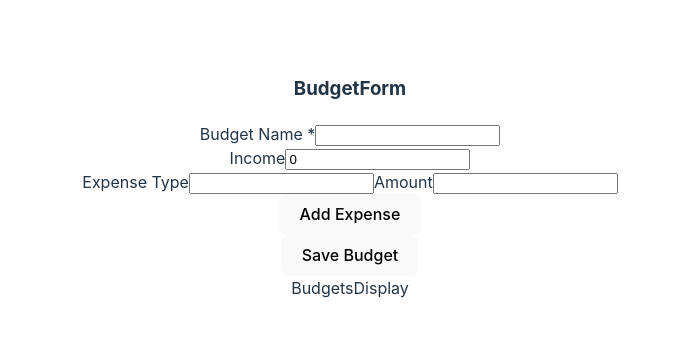
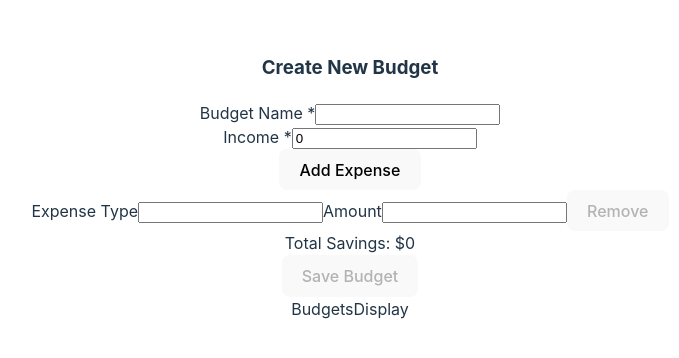
Before and after one commit to Matt-Roden/BudgetBuddy2, a React (Vite) app: page / in a window 1280 px wide. Shown: the part 222-580 px from the top of the page, without its empty margins (290-969 px from the left). Built offline with nearby package versions, Linux system fonts and the light colour scheme.

Commit message:
Complete basic create new budget form funcitonality - Not styled

```diff
--- a/package.json
+++ b/package.json
@@ -12,11 +12,13 @@
   "dependencies": {
     "react": "^18.2.0",
     "react-dom": "^18.2.0",
-    "react-router-dom": "^6.22.3"
+    "react-router-dom": "^6.22.3",
+    "uuid": "^9.0.1"
   },
   "devDependencies": {
     "@types/react": "^18.2.66",
     "@types/react-dom": "^18.2.22",
+    "@types/uuid": "^9.0.8",
     "@typescript-eslint/eslint-plugin": "^7.2.0",
     "@typescript-eslint/parser": "^7.2.0",
     "@vitejs/plugin-react": "^4.2.1",
--- a/src/components/BudgetForm.tsx
+++ b/src/components/BudgetForm.tsx
@@ -1,31 +1,110 @@
-import React, { useState } from "react";
+import React, { useState, useEffect } from "react";
+import { v4 as uuidv4 } from "uuid";
 
 type Expense = {
   amount: string;
   type: string;
+  id: string;
+};
+
+type Budget = {
+  name: string;
+  totalSavings: number;
+  income: number;
+  expenses: Expense[];
 };
 
 const BudgetForm = () => {
+  const [budgetName, setBudgetName] = useState<string>("");
   const [income, setIncome] = useState<number>(0);
   const [expenses, setExpenses] = useState<Expense[]>([
-    { amount: "", type: "" },
+    { amount: "", type: "", id: uuidv4() },
   ]);
+  const [totalSavings, setTotalSavings] = useState<number>(0);
 
-  const handleAddExpense = (e: React.FormEvent) => {
+  const findTotalSavings = () => {
+    const expensesTotal = expenses.reduce((accum, currVal) => {
+      accum += Number(currVal.amount);
+      return accum;
+    }, 0);
+
+    return setTotalSavings(income - expensesTotal);
+  };
+
+  const handleAddExpense = (e: React.MouseEvent<HTMLButtonElement>) => {
     e.preventDefault();
-    setExpenses([...expenses, { amount: "", type: "" }]);
+    setExpenses([...expenses, { amount: "", type: "", id: uuidv4() }]);
   };
+
+  const removeExpense = (expenseId: string) => {
+    const filteredExpenses = expenses.filter(
+      (expense) => expense.id !== expenseId
+    );
+    setExpenses(filteredExpenses);
+  };
+
+  const handleExpenseAmountChange = (
+    e: React.ChangeEvent<HTMLInputElement>,
+    expense: Expense
+  ) => {
+    const updatedExpenses: React.SetStateAction<Expense[]> = [];
+    expenses.forEach((item) => {
+      if (item.id === expense.id) {
+        item.amount = e.target.value;
+        updatedExpenses.push(item);
+      } else {
+        updatedExpenses.push(item);
+      }
+    });
+    setExpenses(updatedExpenses);
+  };
+  const handleExpenseTypeChange = (
+    e: React.ChangeEvent<HTMLInputElement>,
+    expense: Expense
+  ) => {
+    const updatedExpenses: React.SetStateAction<Expense[]> = [];
+    expenses.forEach((item) => {
+      if (item.id === expense.id) {
+        item.type = e.target.value;
+        updatedExpenses.push(item);
+      } else {
+        updatedExpenses.push(item);
+      }
+    });
+    setExpenses(updatedExpenses);
+  };
+
+  const handleSaveBudget = (e: React.FormEvent<HTMLFormElement>) => {
+    e.preventDefault();
+    const budget: Budget = {
+      name: budgetName,
+      income,
+      expenses: expenses.filter((item) => item.amount),
+      totalSavings,
+    };
+
+    console.log(budget);
+  };
+
+  useEffect(() => {
+    findTotalSavings();
+    // eslint-disable-next-line react-hooks/exhaustive-deps
+  }, [expenses, income]);
 
   return (
     <div>
-      <h3>BudgetForm</h3>
-      <form>
+      <h3>Create New Budget</h3>
+      <form onSubmit={(e) => handleSaveBudget(e)}>
         <div>
           <label htmlFor="budget-name">Budget Name *</label>
-          <input id="budget-name" />
+          <input
+            id="budget-name"
+            value={budgetName}
+            onChange={(e) => setBudgetName(e.target.value)}
+          />
         </div>
         <div>
-          <label htmlFor="income-amount-field'">Income</label>
+          <label htmlFor="income-amount-field'">Income *</label>
           <input
             id="income-amount-field"
             value={income}
@@ -35,24 +114,58 @@ const BudgetForm = () => {
           />
         </div>
         <div>
-          {expenses.map((expense, index) => {
+          <button
+            onClick={(e) => {
+              handleAddExpense(e);
+            }}
+          >
+            Add Expense
+          </button>
+        </div>
+        <div>
+          {expenses.map((expense) => {
             return (
-              // Todo: figure out how to handle this input's onChange
-              // Formik? find out how to do without formik though!
-              <div key={index}>
+              <div key={expense.id}>
                 <label htmlFor="expense-type">Expense Type</label>
-                <input id="expense-type" value={expense.type} />
+                <input
+                  id="expense-type"
+                  value={expense.type}
+                  onChange={(e) => handleExpenseTypeChange(e, expense)}
+                />
                 <label htmlFor="expense-amount">Amount</label>
-                <input id="expense-amount" value={expense.amount} />
+                <input
+                  id="expense-amount"
+                  type="number"
+                  value={expense.amount}
+                  onChange={(e) => {
+                    handleExpenseAmountChange(e, expense);
+                  }}
+                />
+                <button
+                  disabled={expenses.length <= 1}
+                  onClick={() => {
+                    removeExpense(expense.id);
+                  }}
+                >
+                  Remove
+                </button>
               </div>
             );
           })}
         </div>
         <div>
-          <button onClick={(e) => handleAddExpense(e)}>Add Expense</button>
-        </div>
-        <div>
-          <button>Save Budget</button>
+          <div>Total Savings: ${totalSavings}</div>
+          {/* Todo: on save will POST this budget to an API*/}
+          <button
+            type="submit"
+            disabled={
+              expenses.filter((item) => item.amount).length < 1 ||
+              !income ||
+              !budgetName
+            }
+          >
+            Save Budget
+          </button>
         </div>
       </form>
     </div>
```
Also changed, not shown: 1 other file (tests, documents, lock files or other folders).
